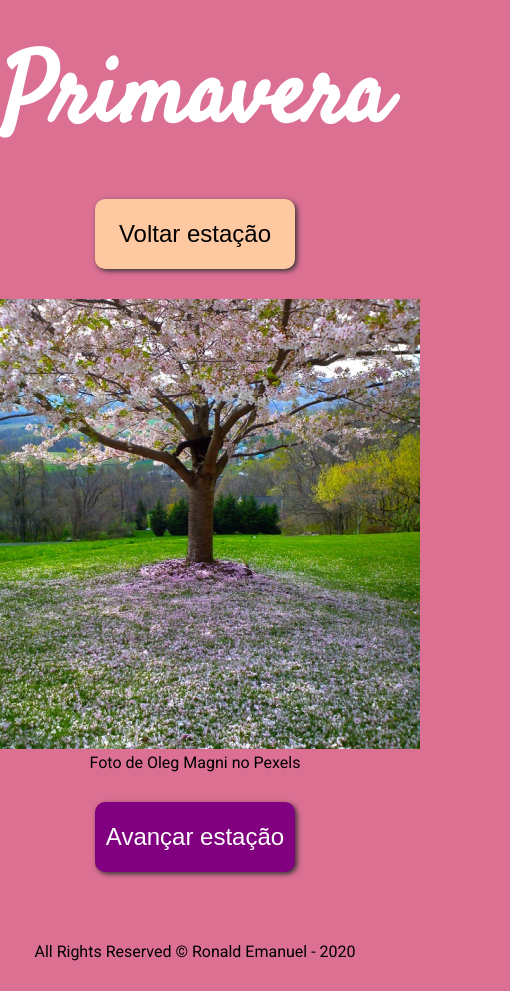
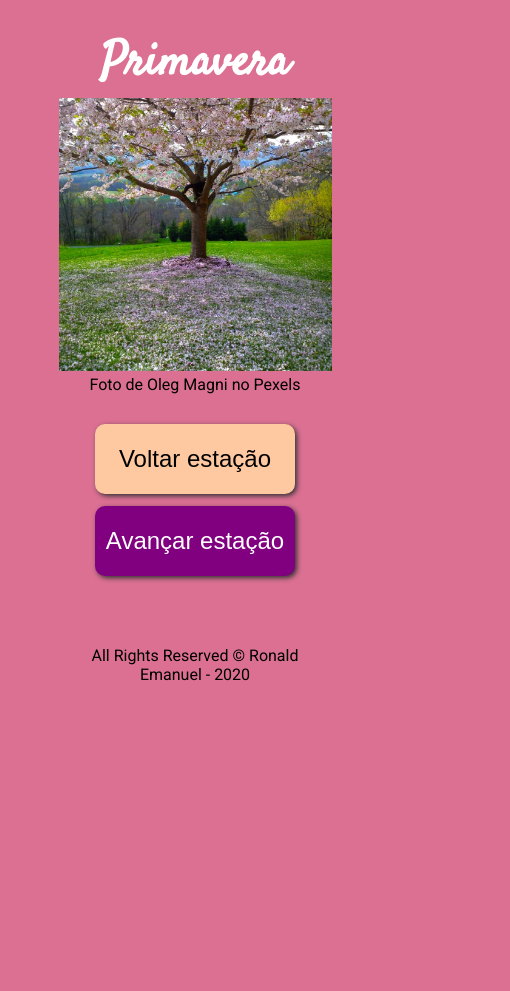
Before and after one commit to ronaldemanuel/estacoes, a plain HTML site: page index.html in a window 390 px wide. Shown: the whole page, 510 px wide, since content can reach past the window. After the commit the page ends 844 px from the top, so only its background shows below. Drawn offline with Linux system fonts and the light colour scheme; a web font is replaced by a local one.

Commit message:
Responsitividade

```diff
--- a/script.js
+++ b/script.js
@@ -37,7 +37,7 @@ function seasonCheck(season) {
         background.style.backgroundColor = "#DB7093";
         title.innerHTML = `Primavera`;
         title.style.fontFamily = "'Satisfy', cursive";
-        title.style.fontSize = "96px";
+        title.style.fontSize = "70px";
         backButton.style.backgroundColor = "#FEC9A1";
         nextButton.style.backgroundColor = "#800080";
         image.src = "images/spring.png";
@@ -48,7 +48,7 @@ function seasonCheck(season) {
         background.style.backgroundColor = "#FFD700";
         title.innerHTML = `Verão`;
         title.style.fontFamily = "'Pangolin', cursive";
-        title.style.fontSize = "96px";
+        title.style.fontSize = "70px";
         backButton.style.backgroundColor = "#F9EFD7";
         nextButton.style.backgroundColor = "#48AEAB";
         image.src = "images/summer.png";
@@ -59,7 +59,7 @@ function seasonCheck(season) {
         background.style.backgroundColor = "#A0522D";
         title.innerHTML = `Outono`;
         title.style.fontFamily = "'Lovers Quarrel', cursive";
-        title.style.fontSize = "144px";
+        title.style.fontSize = "100px";
         backButton.style.backgroundColor = "#F3D68A";
         nextButton.style.backgroundColor = "#CD853F";
         image.src = "images/auntumn.png";
--- a/style.css
+++ b/style.css
@@ -15,7 +15,8 @@ body {
 h1 {
     color: white;
     font-family: 'Satisfy', cursive;
-    font-size: 96px;
+    font-size: 70px;
+    font-weight: none;
 }
 
 /*Alinhamento*/
@@ -55,6 +56,53 @@ input[type="button"] {
     color: white;
 }
 
+/*Responsividade*/
+
+@media (max-width: 1150px) {
+    .content {
+        width: 60vw;
+    }
+
+    img#season-image {
+        margin-left: 15px;
+        margin-right: 15px;
+    }
+
+
+
+    #back {
+        order: 3;
+        margin-right: 10px;
+    }
+
+    #next {
+        order: 4;
+        margin-left: 10px;
+    }
+}
+
+@media (max-width: 650px) {
+    img#season-image {
+        width: 70vw;
+    }
+
+    h1 {
+        font-size: 12vw;
+    }
+}
+
+@media (max-width: 700px) {
+    #back {
+        margin-right: 0;
+        margin-bottom: 6px;
+    }
+
+    #next {
+        margin-left: 0;
+        margin-top: 6px;
+    }
+}
+
 footer p {
     margin-top: 40px;
 }
```
